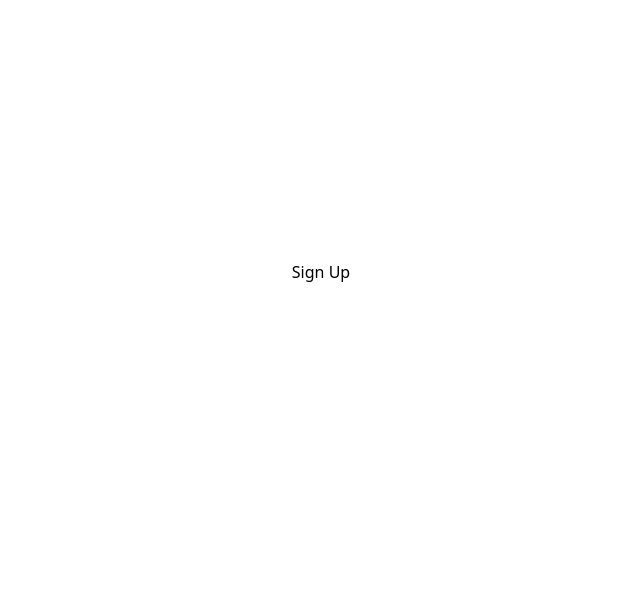
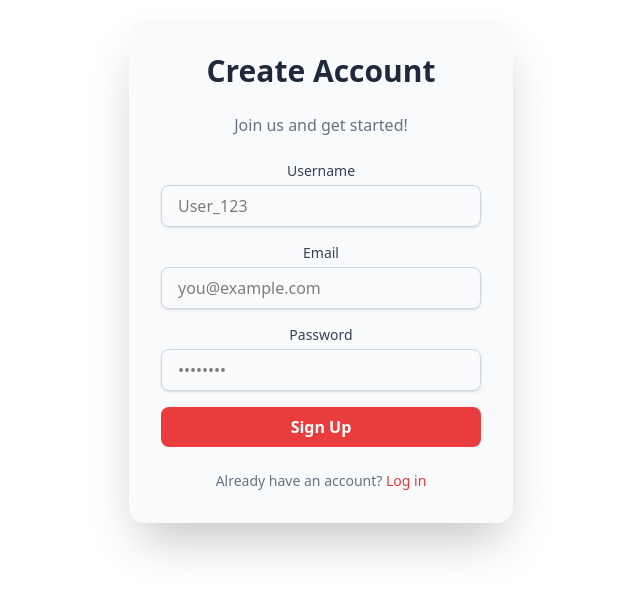
Before and after one commit to theH4Sh/AI-Legal_Advisor, a React (Vite) app in the folder client/: page /signup in a window 1280 px wide. Shown: the part 128-724 px from the top of the page, without its empty margins (319-959 px from the left). Built offline with nearby package versions, Linux system fonts and the light colour scheme.

Commit message:
signup done

```diff
--- a/client/src/App.jsx
+++ b/client/src/App.jsx
@@ -4,6 +4,7 @@ import Login from './pages/Login'
 import RootLayout from './layout/RootLayout'
 import { Toaster } from 'react-hot-toast'
 import SignUp from './pages/SignUp'
+import Chat from './pages/Chat'
 
 function App() {
 
@@ -12,6 +13,7 @@ function App() {
       <Route path='/' element={<RootLayout />}>
         <Route index element={<Login />} />
         <Route path='signup' element={<SignUp />} />
+        <Route path='chat' element={<Chat />} />
       </Route>
     )
   )
--- /dev/null
+++ b/client/src/pages/Chat.jsx
@@ -0,0 +1,7 @@
+export default function Chat () {
+	return(
+		<div>
+			Chat
+		</div>
+	)
+}
--- a/client/src/pages/Login.jsx
+++ b/client/src/pages/Login.jsx
@@ -48,7 +48,7 @@ export default function Login() {
           refresh: data.refresh,
           isAuthenticated: true
       }))
-      navigate('/')
+      navigate('/chat')
     })
     .catch((err) => {
       console.log("your error: ", err)
--- a/client/src/pages/SignUp.jsx
+++ b/client/src/pages/SignUp.jsx
@@ -1,9 +1,112 @@
-const SignUp = () => {
-    return (
-        <div>
+import { useState} from 'react';
+import toast from 'react-hot-toast';
+import { Link, useNavigate } from "react-router-dom";
+
+export default function SignUp() {
+
+  const navigate = useNavigate()
+
+  const [formData, setFormData] = useState({
+    username: "",
+    email: "",
+    password: ""
+  });
+
+  const handleChange = (e) => {
+    setFormData({...formData, [e.target.id]: e.target.value})
+  }
+
+  const handleSubmit = (e) => {
+    e.preventDefault();
+
+    fetch(import.meta.env.VITE_API + 'auth/users/', {
+      method: 'POST',
+      headers: { 'Content-Type': 'application/json' },
+      body: JSON.stringify(formData)
+    })
+    .then((res) => {
+      if (!res.ok) {
+        return res.json().then((data) => {
+
+            const firstKey = Object.keys(data)[0]
+            const err = data[firstKey][0]
+            console.log(data[firstKey])
+            throw new Error(err)
+        })
+      }
+      return res.json()
+    })
+    .then((res) => {
+      console.log('signup successful: ', res);
+      toast.success("Signup successful! 🎉")
+      navigate('/')
+    })
+    .catch((err) => {
+      console.log("catch block: ", err.message)
+      toast.error(`${err}`)
+    })
+  }
+
+  return (
+    <div className="min-h-screen bg-white flex items-center justify-center px-4">
+      <div className="bg-slate-50 shadow-2xl rounded-2xl max-w-sm sm:w-full md:w-96 p-8 space-y-6">
+        <h2 className="text-3xl font-bold text-center text-gray-800">Create Account</h2>
+        <p className="text-center text-gray-500">Join us and get started!</p>
+        <form className="space-y-4" onSubmit={handleSubmit}>
+          <div>
+            <label htmlFor="username" className="block text-sm font-medium text-gray-700">
+              Username
+            </label>
+            <input
+              id="username"
+              type="text"
+              required
+              className="mt-1 w-full px-4 py-2 border border-gray-300 rounded-lg shadow-sm focus:outline-none focus:ring-2 focus:ring-[#e93c3d]"
+              placeholder="User_123"
+              onChange={handleChange}
+            />
+          </div>
+          <div>
+            <label htmlFor="email" className="block text-sm font-medium text-gray-700">
+              Email
+            </label>
+            <input
+              id="email"
+              type="email"
+              required
+              className="mt-1 w-full px-4 py-2 border border-gray-300 rounded-lg shadow-sm focus:outline-none focus:ring-2 focus:ring-[#e93c3d]"
+              placeholder="you@example.com"
+              onChange={handleChange}
+            />
+          </div>
+          <div>
+            <label htmlFor="password" className="block text-sm font-medium text-gray-700">
+              Password
+            </label>
+            <input
+              id="password"
+              type="password"
+              required
+              className="mt-1 w-full px-4 py-2 border border-gray-300 rounded-lg shadow-sm focus:outline-none focus:ring-2 focus:ring-[#e93c3d]"
+              placeholder="••••••••"
+              onChange={handleChange}
+            />
+          </div>
+          <button
+            type="submit"
+            className="w-full py-2 px-4 text-white font-semibold
+            rounded-lg transition duration-200 bg-[#e93c3d] hover:bg-[#d13435]"
+          >
             Sign Up
-        </div>
-     );
+          </button>
+        </form>
+        <p className="text-center text-sm text-gray-500">
+          Already have an account?{" "}
+          <Link to="/login" className="text-[#e93c3d] hover:underline font-medium">
+            Log in
+          </Link>
+        </p>
+      </div>
+    </div>
+  );
 }
-
-export default SignUp;
```
